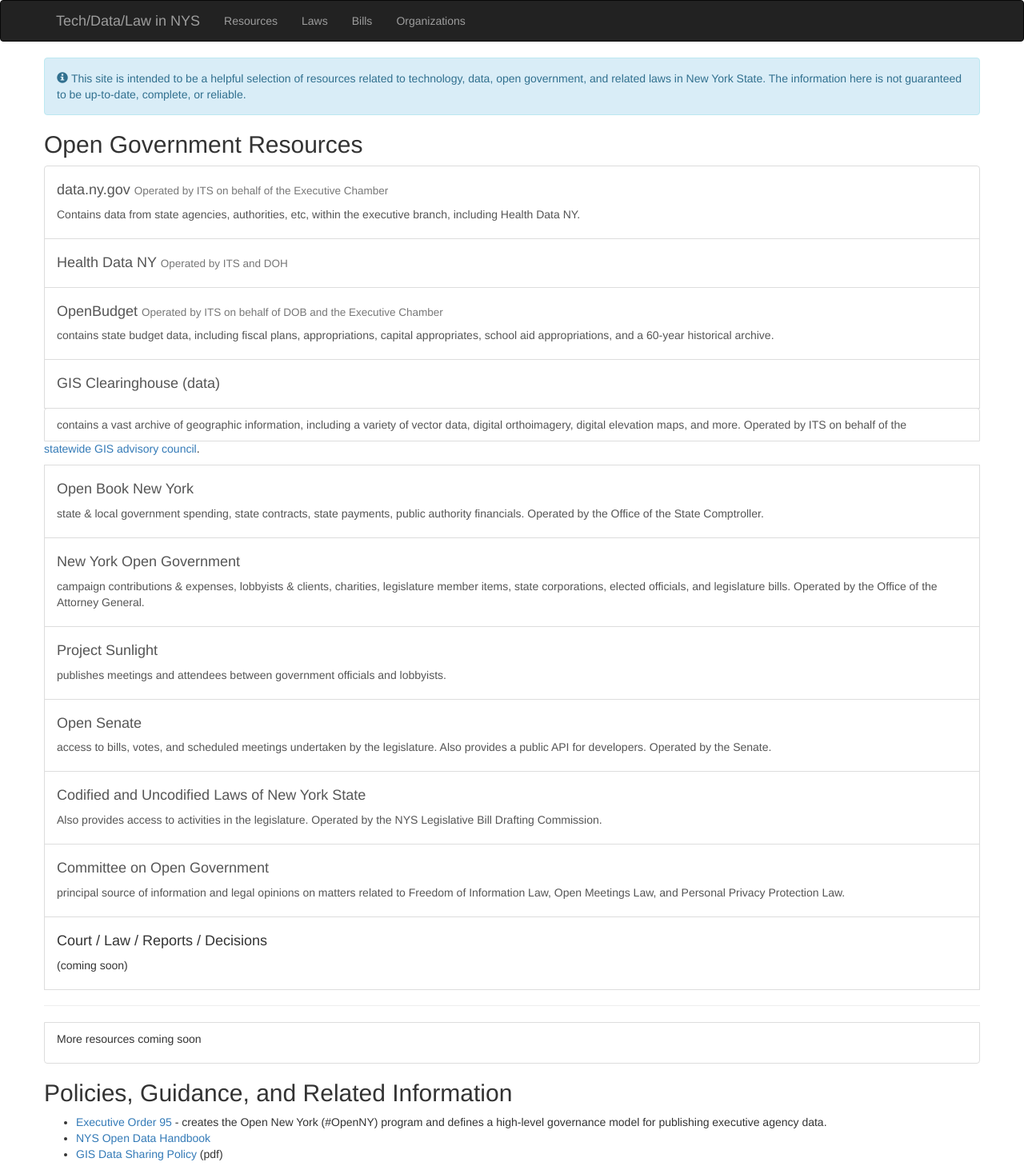
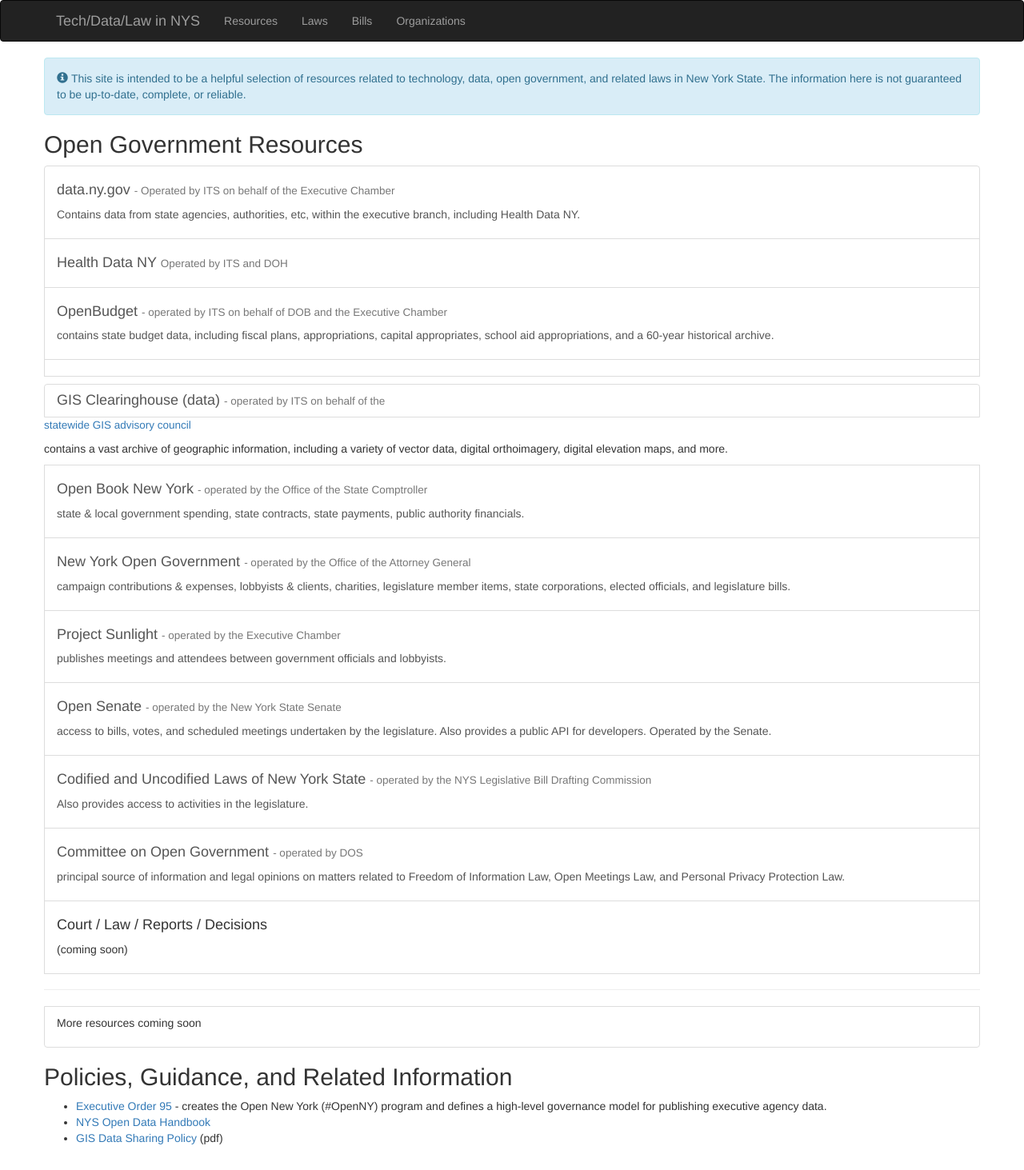
Before and after one commit to technickle/open-data-resources, a Jekyll site: the page built from resources/index.md, in a window 1280 px wide. Shown: the whole page at 80% size. Built offline with Jekyll 4.4.1, drawn with Linux system fonts in a browser that asks for light colours; nearby versions of some CDN libraries.

Commit message:
Update index.md

```diff
--- a/resources/index.md
+++ b/resources/index.md
@@ -7,7 +7,7 @@ layout: default
 
 <div class="list-group">
   <a class="list-group-item" href="https://data.ny.gov">
-    <h4>data.ny.gov <small>Operated by ITS on behalf of the Executive Chamber</small></h4>
+    <h4>data.ny.gov <small>- Operated by ITS on behalf of the Executive Chamber</small></h4>
     <p>Contains data from state agencies, authorities, etc, within the executive branch, including Health Data NY.</p>
   </a>
   <a class="list-group-item" href="https://health.data.ny.gov">
@@ -15,35 +15,35 @@ layout: default
     <p></p>
   </a>
   <a class="list-group-item" href="http://openbudget.ny.gov">
-    <h4>OpenBudget <small>Operated by ITS on behalf of DOB and the Executive Chamber</small></h4>
+    <h4>OpenBudget <small>- operated by ITS on behalf of DOB and the Executive Chamber</small></h4>
     <p>contains state budget data, including fiscal plans, appropriations, capital appropriates, school aid appropriations, and a 60-year historical archive.</p>
   </a>
   <a class="list-group-item" href="http://gis.ny.gov/gisdata/">
-    <h4>GIS Clearinghouse (data)</h4>
-    <p>contains a vast archive of geographic information, including a variety of vector data, digital orthoimagery, digital elevation maps, and more. Operated by ITS on behalf of the <a href="http://gis.ny.gov/coordinationprogram/workgroups/details/index.cfm?ID=10">statewide GIS advisory council</a>.</p>
+    <h4>GIS Clearinghouse (data) <small>- operated by ITS on behalf of the <a href="http://gis.ny.gov/coordinationprogram/workgroups/details/index.cfm?ID=10">statewide GIS advisory council</a></small></h4>
+    <p>contains a vast archive of geographic information, including a variety of vector data, digital orthoimagery, digital elevation maps, and more. </p>
   </a>
   <a class="list-group-item" href="http://www.openbooknewyork.com/">
-    <h4>Open Book New York</h4>
-    <p>state & local government spending, state contracts, state payments, public authority financials. Operated by the Office of the State Comptroller.</p>
+    <h4>Open Book New York <small>- operated by the Office of the State Comptroller</small></h4>
+    <p>state & local government spending, state contracts, state payments, public authority financials.</p>
   </a>
   <a class="list-group-item" href="http://www.nyopengovernment.com/NYOG/">
-    <h4>New York Open Government</h4>
-    <p>campaign contributions & expenses, lobbyists & clients, charities, legislature member items, state corporations, elected officials, and legislature bills. Operated by the Office of the Attorney General.</p>
+    <h4>New York Open Government <small>- operated by the Office of the Attorney General</small></h4>
+    <p>campaign contributions & expenses, lobbyists & clients, charities, legislature member items, state corporations, elected officials, and legislature bills.</p>
   </a>
   <a class="list-group-item" href="http://www.projectsunlight.ny.gov/">
-    <h4>Project Sunlight</h4>
+    <h4>Project Sunlight <small>- operated by the Executive Chamber</small></h4>
     <p>publishes meetings and attendees between government officials and lobbyists.</p>
   </a>
   <a class="list-group-item" href="http://www.nysenate.gov/open">
-    <h4>Open Senate</h4>
+    <h4>Open Senate <small>- operated by the New York State Senate</small></h4>
     <p>access to bills, votes, and scheduled meetings undertaken by the legislature. Also provides a public API for developers. Operated by the Senate.</p>
   </a>
   <a class="list-group-item" href="http://public.leginfo.state.ny.us/lawssrch.cgi?NVLWO:">
-    <h4>Codified and Uncodified Laws of New York State</h4>
-    <p>Also provides access to activities in the legislature. Operated by the NYS Legislative Bill Drafting Commission.</p>
+    <h4>Codified and Uncodified Laws of New York State <small>- operated by the NYS Legislative Bill Drafting Commission</small></h4>
+    <p>Also provides access to activities in the legislature.</p>
   </a>
   <a class="list-group-item" href="http://www.dos.ny.gov/coog/">
-    <h4>Committee on Open Government</h4>
+    <h4>Committee on Open Government <small>- operated by DOS</small></h4>
     <p>principal source of information and legal opinions on matters related to Freedom of Information Law, Open Meetings Law, and Personal Privacy Protection Law.</p>
   </a>
   <span class="list-group-item">
```
